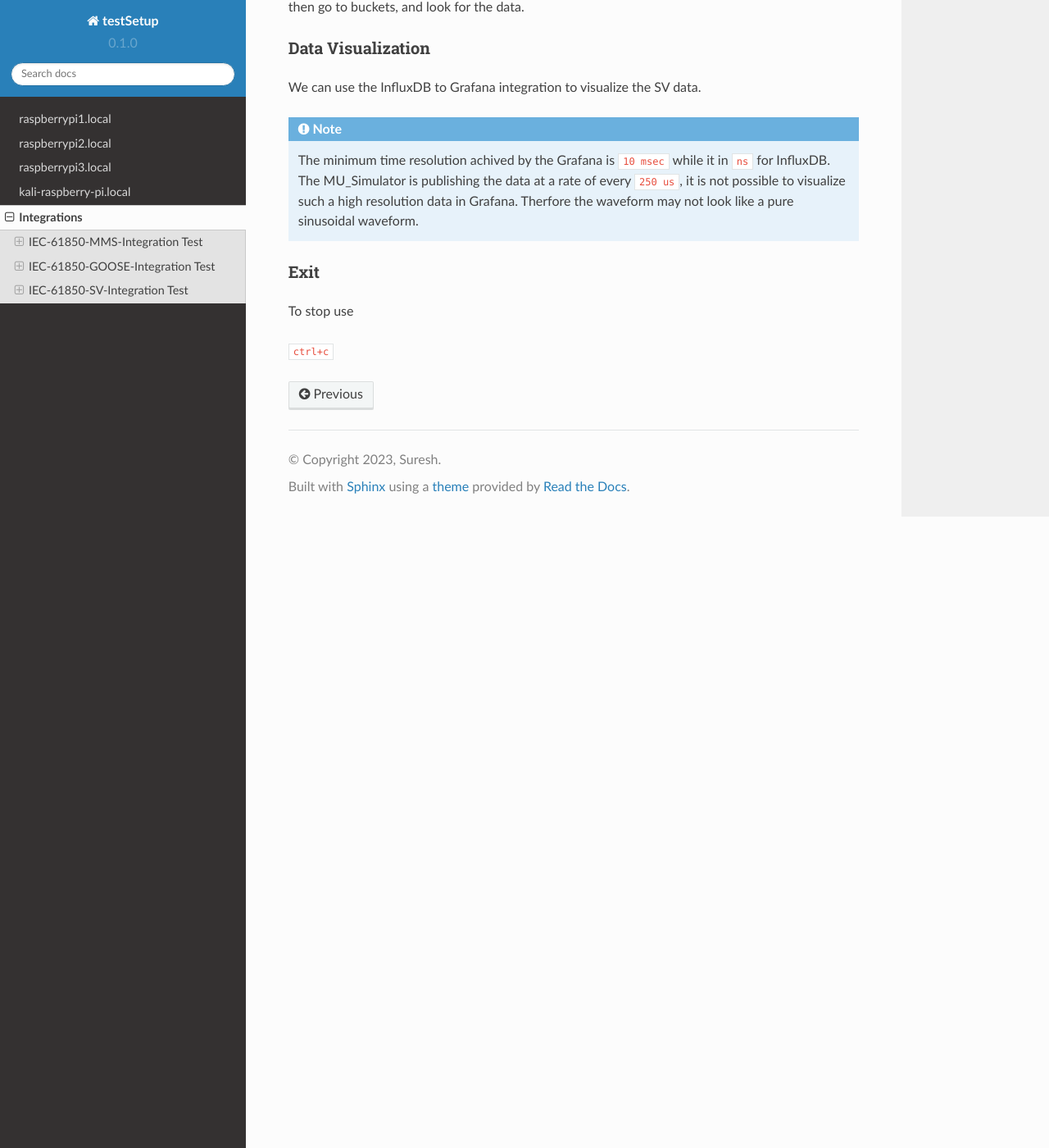
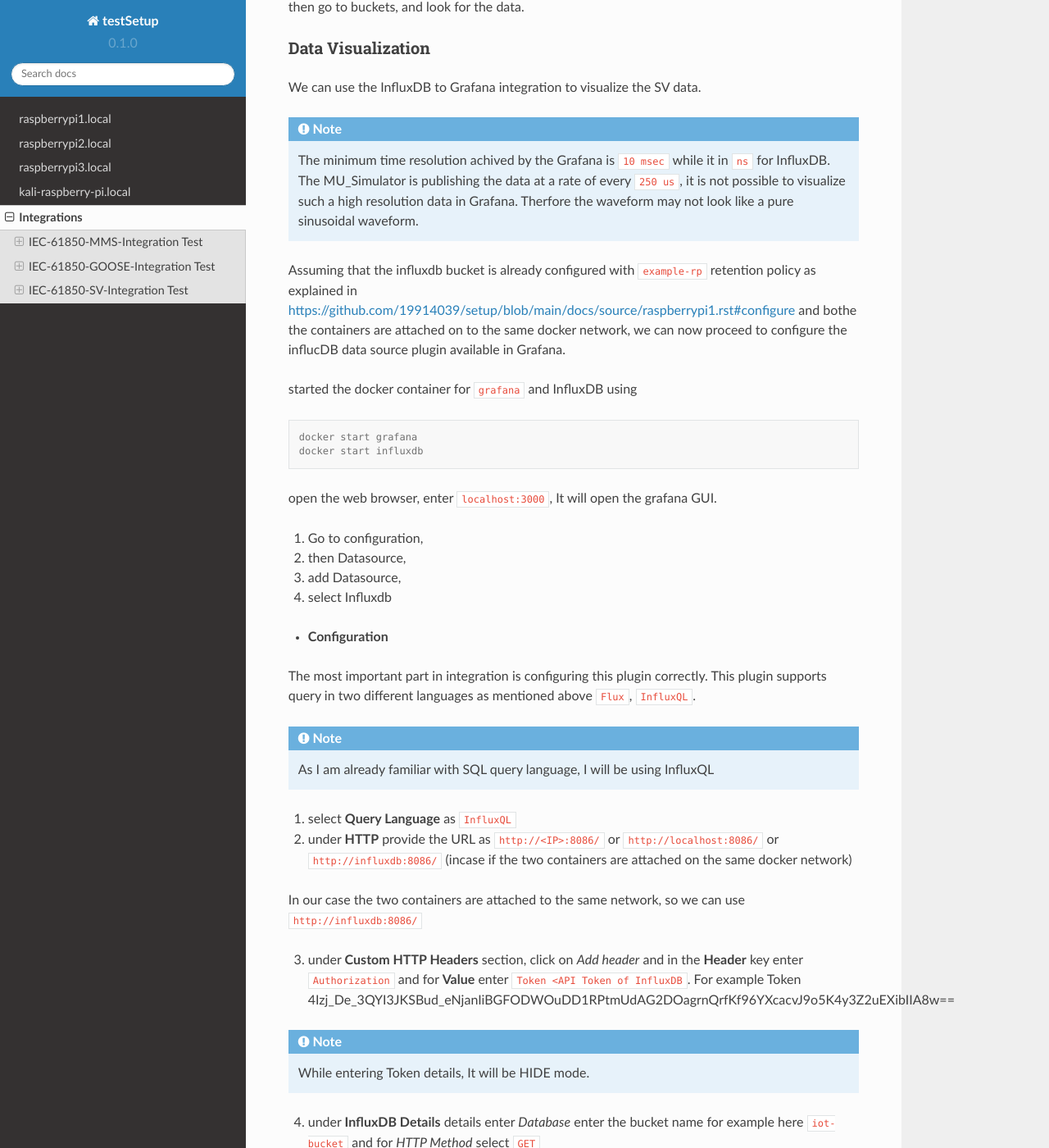
Before and after one commit to suresh-iitr/setup, a Sphinx documentation site: the page built from docs/source/integrations.rst, in a window 1280 px wide and 1400 px high, scrolled down 8030 px. Shown: the whole window at 82% size. Built offline with Sphinx 7.4.7 and the Read the Docs theme 2.0.0, drawn with Linux system fonts in a browser that asks for light colours; some of the changed text lies outside the part shown.

Commit message:
Update integrations.rst

```diff
--- a/docs/source/integrations.rst
+++ b/docs/source/integrations.rst
@@ -404,10 +404,53 @@
 
   The minimum time resolution achived by the Grafana is ``10 msec`` while it in ``ns`` for InfluxDB. The MU_Simulator is publishing the data at a rate of every ``250 us``, it is not possible to visualize such a high resolution data in Grafana. Therfore the waveform may not look like a pure sinusoidal waveform.
 
+Assuming that the influxdb bucket is already configured with ``example-rp`` retention policy as explained in https://github.com/19914039/setup/blob/main/docs/source/raspberrypi1.rst#configure  and bothe the containers are attached on to the same docker network, we can now proceed to configure the influcDB data source plugin available in Grafana.
+
+started the docker container for ``grafana`` and InfluxDB using
+
+.. code-block:: console
+
+   docker start grafana
+   docker start influxdb
+
+
+open the web browser, enter ``localhost:3000``, It will open the grafana GUI.
+
+1. Go to configuration,
+
+2. then Datasource,
+
+3. add Datasource,
+
+4. select Influxdb
+
+- **Configuration**
+
+The most important part in integration is configuring this plugin correctly. This plugin supports query in two different languages as mentioned above ``Flux``, ``InfluxQL``.
+
+.. note::
+
+  As I am already familiar with SQL query language, I will be using InfluxQL
+
+1. select **Query Language** as ``InfluxQL``
+2. under **HTTP** provide the URL as ``http://<IP>:8086/`` or ``http://localhost:8086/`` or ``http://influxdb:8086/`` (incase if the two containers are attached on the same docker network)
+
+In our case the two containers are attached to the same network, so we can use ``http://influxdb:8086/``
+
+3. under **Custom HTTP Headers** section, click on *Add header* and in the **Header** key enter ``Authorization`` and for **Value** enter ``Token <API Token of InfluxDB``. For example Token 4Izj_De_3QYI3JKSBud_eNjanIiBGFODWOuDD1RPtmUdAG2DOagrnQrfKf96YXcacvJ9o5K4y3Z2uEXibIIA8w==
+
+.. note::
+
+  While entering Token details, It will be HIDE mode.
+
+4. under **InfluxDB Details** details enter *Database* enter the bucket name for example here ``iot-bucket`` and for *HTTP Method* select ``GET``
+5. Click on Save & Test; It should show ``Success``
+
+
 ------
 Exit
 ------
 
-To stop use
+To stop the influxPost execuitable, use
 
 ``ctrl+c``
```
